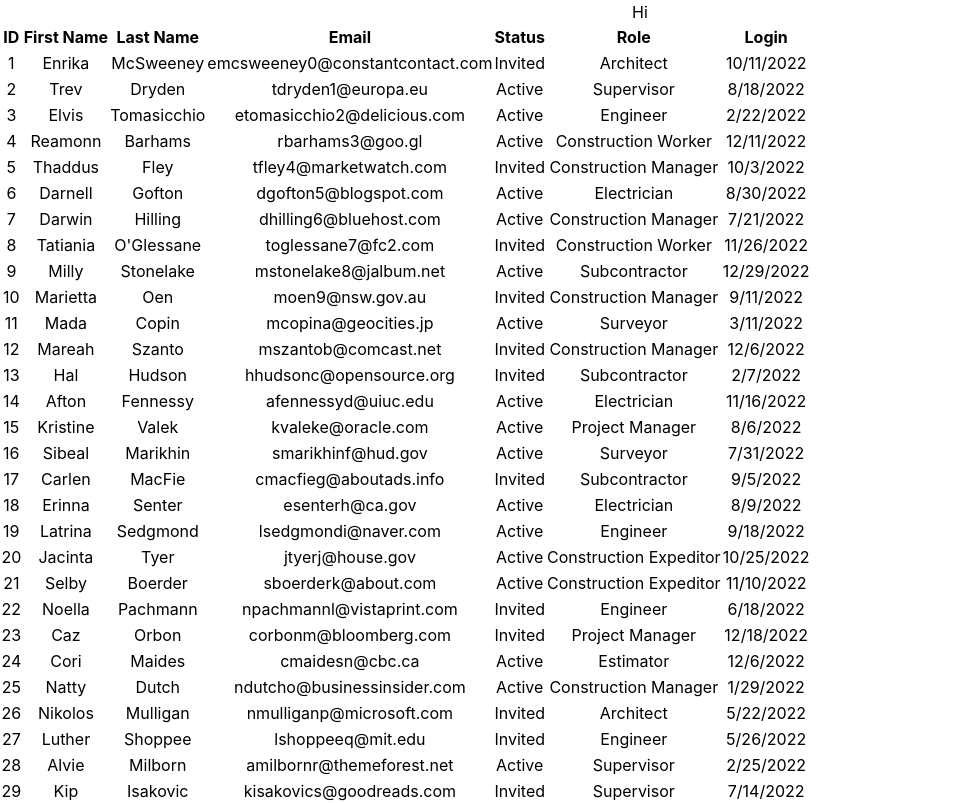
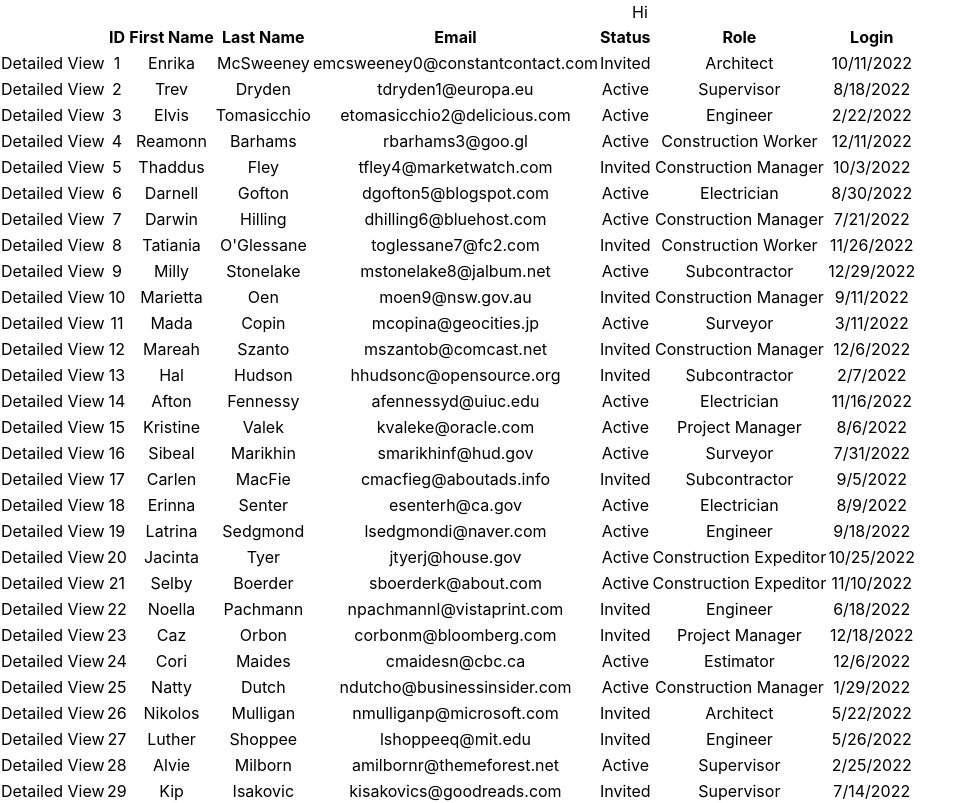
Before and after one commit to ambikabongirwar/UsersPage, a React (Create React App) app: page / in a window 1280 px wide. Shown: the top 803 px of the page, without its empty margins (0-976 px from the left). Built offline with nearby package versions, Linux system fonts and the light colour scheme.

Commit message:
added code for onclick event in react-table

```diff
--- a/src/Components/UsersTable.tsx
+++ b/src/Components/UsersTable.tsx
@@ -1,4 +1,4 @@
-import React, { useMemo } from 'react'
+import React, { useMemo, useState } from 'react'
 import { useTable, Column } from 'react-table'
 import MOCK_DATA from './MOCK_DATA.json'
 import {COLUMNS} from './columns'
@@ -21,7 +21,7 @@ export default function UsersTable() {
         getTableBodyProps,
         headerGroups,
         rows,
-        prepareRow
+        prepareRow,
     } = tableInstance
 
   return (
@@ -55,7 +55,6 @@ export default function UsersTable() {
             }
         </tbody>
     </table>
-
 </>
   )
 }
--- a/src/Components/columns.tsx
+++ b/src/Components/columns.tsx
@@ -1,7 +1,20 @@
 import { IUser } from "./Types"
 import {Column} from 'react-table'
 
+function EditUser(row: any) {
+    console.log(row.original)
+}
+
 export const COLUMNS = [
+    {
+        Header: "",
+        id: "as",
+        Cell: ({ row }: any) => (
+          <button onClick={() => EditUser(row)}>
+            Detailed View
+          </button>
+        )
+      },
     {
         Header: "ID",
         accessor: "id"
```
